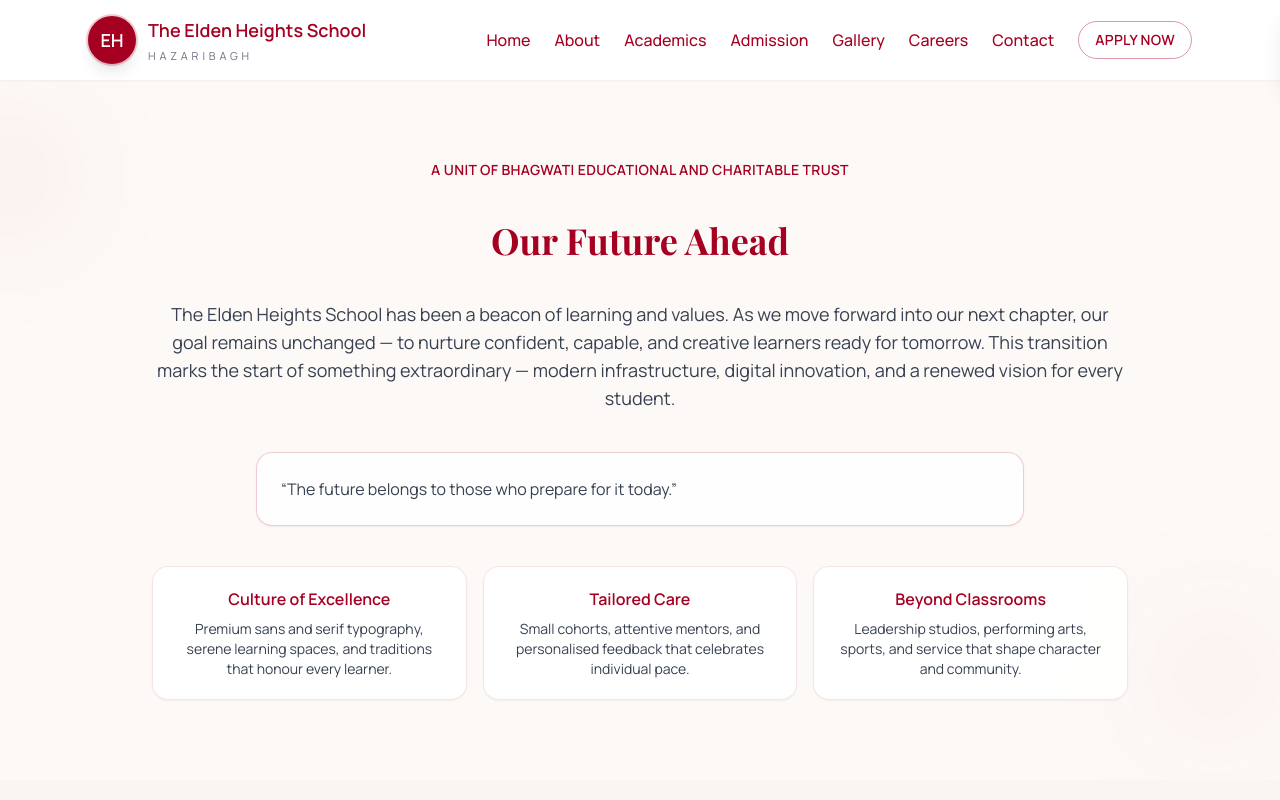
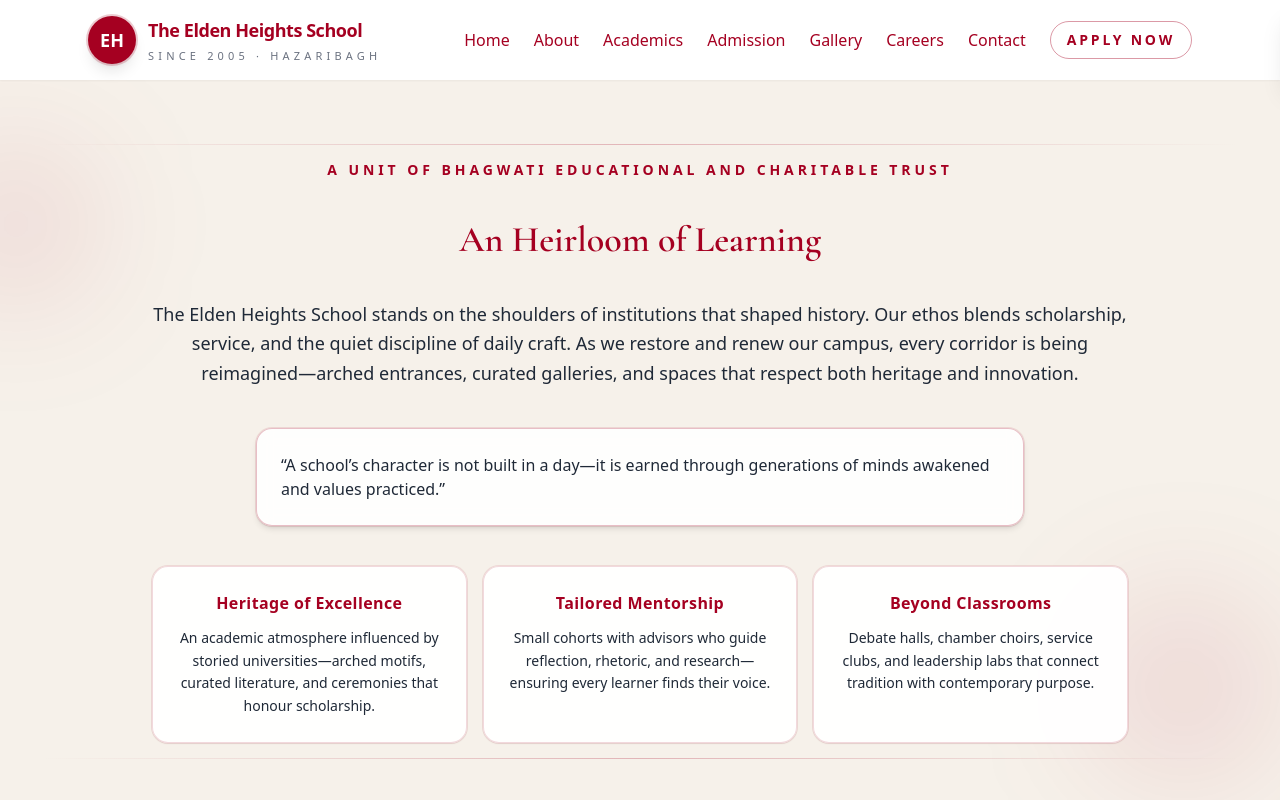
Before and after one commit to imagicity-stack/Mount-Litera-Website, a Next.js app: page /about in a window 1280 px wide. Shown: the top 800 px of the page. Built offline with nearby package versions, Linux system fonts and the light colour scheme.

Commit message:
Restyle site with heritage-inspired aesthetics

```diff
--- a/components/About.js
+++ b/components/About.js
@@ -8,12 +8,14 @@ const fadeUp = {
 
 export default function About({ showLink = true }) {
   return (
-    <section id="about" className="relative py-20 bg-[#FDF9F7] overflow-hidden">
-      <div className="pointer-events-none absolute -left-10 top-12 h-24 w-24 rounded-full bg-cardinal/10 blur-3xl" aria-hidden="true" />
-      <div className="pointer-events-none absolute right-0 bottom-10 h-32 w-32 rounded-full bg-cardinal/5 blur-3xl" aria-hidden="true" />
+    <section id="about" className="relative py-20 bg-[#f6f1ea] overflow-hidden">
+      <div className="pointer-events-none absolute inset-x-10 top-16 h-px bg-gradient-to-r from-transparent via-cardinal/25 to-transparent" aria-hidden="true" />
+      <div className="pointer-events-none absolute inset-x-10 bottom-16 h-px bg-gradient-to-r from-transparent via-cardinal/25 to-transparent" aria-hidden="true" />
+      <div className="pointer-events-none absolute -left-16 top-16 h-40 w-40 rounded-full bg-cardinal/10 blur-3xl" aria-hidden="true" />
+      <div className="pointer-events-none absolute right-0 bottom-10 h-48 w-48 rounded-full bg-cardinal/10 blur-3xl" aria-hidden="true" />
       <div className="relative max-w-5xl mx-auto px-6 text-center space-y-10">
         <motion.p
-          className="text-sm font-semibold tracking-wide text-cardinal uppercase"
+          className="text-sm font-semibold tracking-[0.28em] text-cardinal uppercase"
           variants={fadeUp}
           initial="hidden"
           whileInView="visible"
@@ -23,34 +25,34 @@ export default function About({ showLink = true }) {
           A unit of Bhagwati Educational And Charitable Trust
         </motion.p>
         <motion.h2
-          className="text-3xl md:text-4xl font-bold text-cardinal"
+          className="text-3xl md:text-4xl font-semibold text-cardinal"
           variants={fadeUp}
           initial="hidden"
           whileInView="visible"
           viewport={{ once: true, amount: 0.4 }}
           transition={{ duration: 0.6, ease: 'easeOut' }}
         >
-          Our Future Ahead
+          An Heirloom of Learning
         </motion.h2>
         <motion.p
-          className="text-lg text-gray-700"
+          className="text-lg text-gray-800 leading-relaxed"
           variants={fadeUp}
           initial="hidden"
           whileInView="visible"
           viewport={{ once: true, amount: 0.4 }}
           transition={{ duration: 0.6, ease: 'easeOut', delay: 0.1 }}
         >
-          The Elden Heights School has been a beacon of learning and values. As we move forward into our next chapter, our goal remains unchanged — to nurture confident, capable, and creative learners ready for tomorrow. This transition marks the start of something extraordinary — modern infrastructure, digital innovation, and a renewed vision for every student.
+          The Elden Heights School stands on the shoulders of institutions that shaped history. Our ethos blends scholarship, service, and the quiet discipline of daily craft. As we restore and renew our campus, every corridor is being reimagined—arched entrances, curated galleries, and spaces that respect both heritage and innovation.
         </motion.p>
         <motion.blockquote
-          className="mx-auto max-w-3xl rounded-2xl border border-cardinal/20 bg-white/80 p-6 text-left text-gray-700 shadow-sm backdrop-blur"
+          className="mx-auto max-w-3xl rounded-2xl border border-cardinal/25 bg-white/90 p-6 text-left text-gray-800 shadow-md backdrop-blur ring-1 ring-cardinal/10"
           variants={fadeUp}
           initial="hidden"
           whileInView="visible"
           viewport={{ once: true, amount: 0.4 }}
           transition={{ duration: 0.6, ease: 'easeOut', delay: 0.2 }}
         >
-          “The future belongs to those who prepare for it today.”
+          “A school’s character is not built in a day—it is earned through generations of minds awakened and values practiced.”
         </motion.blockquote>
         <motion.div
           className="grid gap-4 md:grid-cols-3"
@@ -61,20 +63,20 @@ export default function About({ showLink = true }) {
           transition={{ duration: 0.6, ease: 'easeOut', delay: 0.25 }}
         >
           {[{
-            title: 'Culture of Excellence',
-            copy: 'Premium sans and serif typography, serene learning spaces, and traditions that honour every learner.'
+            title: 'Heritage of Excellence',
+            copy: 'An academic atmosphere influenced by storied universities—arched motifs, curated literature, and ceremonies that honour scholarship.'
           },
           {
-            title: 'Tailored Care',
-            copy: 'Small cohorts, attentive mentors, and personalised feedback that celebrates individual pace.'
+            title: 'Tailored Mentorship',
+            copy: 'Small cohorts with advisors who guide reflection, rhetoric, and research—ensuring every learner finds their voice.'
           },
           {
             title: 'Beyond Classrooms',
-            copy: 'Leadership studios, performing arts, sports, and service that shape character and community.'
+            copy: 'Debate halls, chamber choirs, service clubs, and leadership labs that connect tradition with contemporary purpose.'
           }].map((item) => (
-            <div key={item.title} className="rounded-2xl border border-cardinal/10 bg-white/90 p-5 shadow-sm">
-              <p className="text-cardinal font-semibold">{item.title}</p>
-              <p className="mt-2 text-sm text-gray-700">{item.copy}</p>
+            <div key={item.title} className="rounded-2xl border border-cardinal/15 bg-white/95 p-6 shadow-sm ring-1 ring-cardinal/10">
+              <p className="text-cardinal font-semibold tracking-wide">{item.title}</p>
+              <p className="mt-3 text-sm text-gray-800 leading-relaxed">{item.copy}</p>
             </div>
           ))}
         </motion.div>
@@ -88,7 +90,7 @@ export default function About({ showLink = true }) {
           >
             <Link
               href="/about"
-              className="inline-flex items-center justify-center px-6 py-3 rounded-xl border border-cardinal bg-cardinal text-white font-medium shadow-lg transition hover:bg-white hover:text-cardinal"
+              className="inline-flex items-center justify-center px-7 py-3 rounded-full border border-cardinal bg-cardinal text-white font-semibold shadow-lg transition hover:bg-[#f6f1ea] hover:text-cardinal"
             >
               Read more about us
             </Link>
--- a/components/Navbar.js
+++ b/components/Navbar.js
@@ -59,8 +59,8 @@ export default function Navbar() {
             <span className="text-lg font-semibold">EH</span>
           </div>
           <div className="leading-tight">
-            <p className="text-lg font-semibold">The Elden Heights School</p>
-            <span className="text-[11px] uppercase tracking-[0.35em] text-gray-500">Hazaribagh</span>
+            <p className="text-lg font-semibold tracking-tight">The Elden Heights School</p>
+            <span className="text-[11px] uppercase tracking-[0.38em] text-gray-500">Since 2005 · Hazaribagh</span>
           </div>
         </Link>
         <div className="hidden md:flex items-center space-x-6 text-cardinal font-medium">
@@ -71,7 +71,7 @@ export default function Navbar() {
           ))}
           <Link
             href="/admission"
-            className="rounded-full border border-cardinal/40 px-4 py-2 text-sm font-semibold uppercase tracking-wide transition hover:bg-cardinal hover:text-white"
+            className="rounded-full border border-cardinal/40 px-4 py-2 text-sm font-semibold uppercase tracking-[0.2em] transition hover:bg-cardinal hover:text-white"
           >
             Apply Now
           </Link>
--- a/pages/_document.js
+++ b/pages/_document.js
@@ -31,7 +31,7 @@ export default function Document() {
           crossOrigin=""
         />
         <link
-          href="https://fonts.googleapis.com/css2?family=Inter:wght@400;500;600;700&family=Manrope:wght@400;500;600;700;800&family=Poppins:wght@400;500;600;700&family=Playfair+Display:wght@500;600;700&display=swap"
+          href="https://fonts.googleapis.com/css2?family=Cormorant+Garamond:wght@500;600;700&family=Source+Sans+3:wght@400;500;600;700&display=swap"
           rel="stylesheet"
         />
       </Head>
--- a/styles/globals.css
+++ b/styles/globals.css
@@ -7,7 +7,7 @@ html {
 }
 
 body {
-  @apply bg-white text-gray-800 font-manrope antialiased;
+  @apply bg-[#f9f6f2] text-gray-900 font-heritage antialiased;
 }
 
 @layer base {
@@ -15,7 +15,7 @@ body {
   h2,
   h3,
   h4 {
-    @apply font-playfair;
+    @apply font-garamond;
   }
 
   p,
@@ -25,6 +25,6 @@ body {
   input,
   textarea,
   button {
-    @apply font-manrope;
+    @apply font-heritage;
   }
 }
--- a/tailwind.config.js
+++ b/tailwind.config.js
@@ -13,7 +13,8 @@ module.exports = {
       fontFamily: {
         poppins: ["Poppins", "sans-serif"],
         inter: ["Inter", "sans-serif"],
-        manrope: ["Manrope", "Inter", "system-ui", "-apple-system", "sans-serif"],
+        garamond: ["Cormorant Garamond", "Garamond", "serif"],
+        heritage: ["Source Sans 3", "Inter", "system-ui", "-apple-system", "sans-serif"],
         playfair: ["Playfair Display", "Georgia", "serif"]
       }
     }
```
Also changed, not shown: components/Hero.js (+20 -21 lines).
